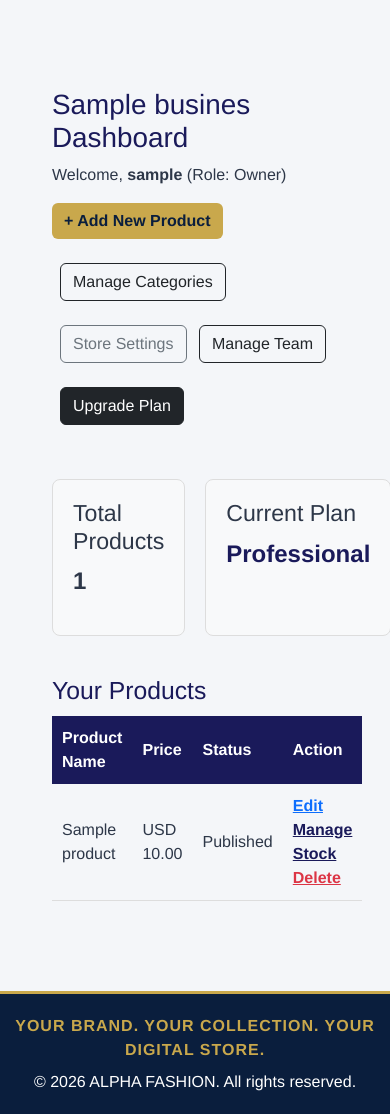
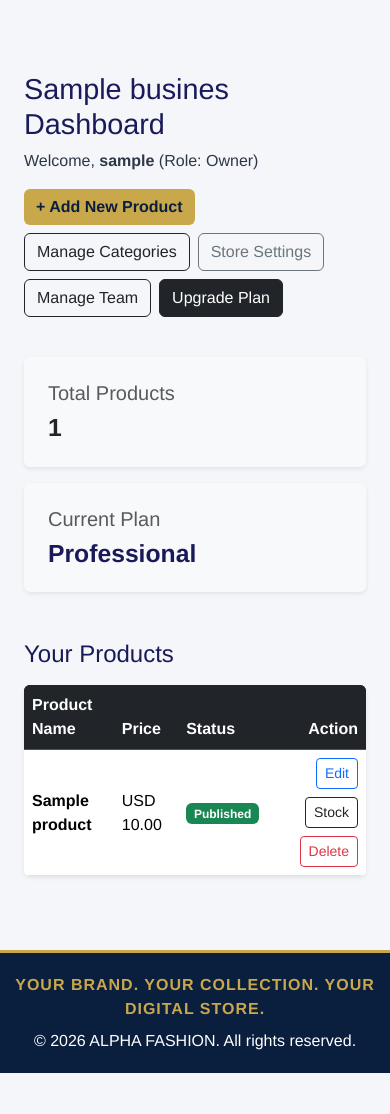
Before and after one commit to Iniobongcodex2/alpha-fashion, a Django app: page /dashboard/ in a window 390 px wide. Shown: the part 72-1186 px from the top of the page. After the commit the page ends 1145 px from the top, so only its background shows below. Run offline with Django 5.2, Linux system fonts and the light colour scheme; a user stored in the database is signed in; tables that the repository leaves empty hold one stand-in row (values such as "Sample post").

Commit message:
Mobile Optimization: Made dashboard responsive for phones

```diff
--- a/templates/core/dashboard.html
+++ b/templates/core/dashboard.html
@@ -1,53 +1,76 @@
 {% extends 'base.html' %}
 
 {% block content %}
-<div style="padding: 40px; max-width: 1000px; margin: 0 auto;">
-    <h1 style="color: #1a1a5a;">{{ business.business_name }} Dashboard</h1>
+<div class="container py-4 py-md-5">
+    <h1 style="color: #1a1a5a; font-size: clamp(1.8rem, 5vw, 2.5rem);">{{ business.business_name }} Dashboard</h1>
     <p>Welcome, <strong>{{ request.user.username }}</strong> (Role: {{ role }})</p>
 
-    <div style="margin-bottom: 20px;">
-        <a href="{% url 'add_product' %}" class="btn btn-alpha-gold mb-4">+ Add New Product</a>
-        <a href="{% url 'manage_categories' %}" class="btn btn-outline-dark mb-4 ms-2">Manage Categories</a>
-        <a href="{% url 'manage_profile' %}" class="btn btn-outline-secondary mb-4 ms-2">Store Settings</a>
-        <a href="{% url 'manage_team' %}" class="btn btn-outline-dark mb-4 ms-2">Manage Team</a> <!-- NEW BUTTON -->
-        <a href="{% url 'pricing' %}" class="btn btn-dark mb-4 ms-2">Upgrade Plan</a>
+    <!-- Buttons: Stacks neatly on mobile, inline on desktop -->
+    <div class="d-flex flex-wrap gap-2 mb-4">
+        <a href="{% url 'add_product' %}" class="btn btn-alpha-gold">+ Add New Product</a>
+        <a href="{% url 'manage_categories' %}" class="btn btn-outline-dark">Manage Categories</a>
+        <a href="{% url 'manage_profile' %}" class="btn btn-outline-secondary">Store Settings</a>
+        <a href="{% url 'manage_team' %}" class="btn btn-outline-dark">Manage Team</a>
+        <a href="{% url 'pricing' %}" class="btn btn-dark">Upgrade Plan</a>
     </div>
 
-    <div style="display: flex; gap: 20px; margin-top: 30px;">
-        <div style="background: #f8f9fa; padding: 20px; border-radius: 8px; flex: 1; border: 1px solid #ddd;">
-            <h3>Total Products</h3>
-            <p style="font-size: 24px; font-weight: bold;">{{ products.count }}</p>
+    <!-- Stats Boxes -->
+    <div class="row g-3 mt-3">
+        <div class="col-12 col-md-6">
+            <div class="card bg-light border-0 shadow-sm p-4">
+                <h5 class="text-muted">Total Products</h5>
+                <h2 class="fw-bold mb-0">{{ products.count }}</h2>
             </div>
-        <div style="background: #f8f9fa; padding: 20px; border-radius: 8px; flex: 1; border: 1px solid #ddd;">
-            <h3>Current Plan</h3>
-            <p style="font-size: 24px; font-weight: bold; color: #1a1a5a;">{{ business.subscription_status }}</p>
+        </div>
+        <div class="col-12 col-md-6">
+            <div class="card bg-light border-0 shadow-sm p-4">
+                <h5 class="text-muted">Current Plan</h5>
+                <h2 class="fw-bold mb-0" style="color: #1a1a5a;">{{ business.subscription_status }}</h2>
+            </div>
         </div>
     </div>
 
-    <h2 style="margin-top: 40px; color: #1a1a5a;">Your Products</h2>
-    <table style="width: 100%; border-collapse: collapse; margin-top: 10px;">
-        <tr style="background-color: #1a1a5a; color: white;">
-            <th style="padding: 10px; text-align: left;">Product Name</th>
-            <th style="padding: 10px; text-align: left;">Price</th>
-            <th style="padding: 10px; text-align: left;">Status</th>
-            <th style="padding: 10px; text-align: left;">Action</th>
+    <!-- Products Table -->
+    <h2 class="mt-5 mb-3" style="color: #1a1a5a; font-size: 1.5rem;">Your Products</h2>
+
+    <!-- table-responsive ensures the table scrolls horizontally on mobile instead of breaking the page -->
+    <div class="table-responsive shadow-sm rounded">
+        <table class="table table-hover align-middle bg-white mb-0">
+            <thead class="table-dark" style="background-color: #1a1a5a;">
+                <tr>
+                    <th>Product Name</th>
+                    <th>Price</th>
+                    <th>Status</th>
+                    <th class="text-end">Action</th>
                 </tr>
+            </thead>
+            <tbody>
                 {% for product in products %}
-        <tr style="border-bottom: 1px solid #ddd;">
-            <td style="padding: 10px;">{{ product.product_name }}</td>
-            <td style="padding: 10px;">{{ business.currency }} {{ product.price }}</td>
-            <td style="padding: 10px;">{{ product.publication_status }}</td>
-            <td style="padding: 10px;">
-                <a href="{% url 'edit_product' product.id %}" style="color: #0d6efd; font-weight: bold; text-decoration: underline; margin-right: 15px;">Edit</a>
-                <a href="{% url 'manage_variants' product.id %}" style="color: #1a1a5a; font-weight: bold; text-decoration: underline; margin-right: 15px;">Manage Stock</a>
-                <a href="{% url 'delete_product' product.id %}" style="color: #dc3545; font-weight: bold; text-decoration: underline;">Delete</a>
+                <tr>
+                    <td><strong>{{ product.product_name }}</strong></td>
+                    <td>{{ business.currency }} {{ product.price }}</td>
+                    <td>
+                        {% if product.publication_status == 'Published' %}
+                            <span class="badge bg-success">Published</span>
+                        {% else %}
+                            <span class="badge bg-warning text-dark">Draft</span>
+                        {% endif %}
+                    </td>
+                    <td class="text-end">
+                        <div class="d-flex flex-wrap justify-content-end gap-2">
+                            <a href="{% url 'edit_product' product.id %}" class="btn btn-sm btn-outline-primary">Edit</a>
+                            <a href="{% url 'manage_variants' product.id %}" class="btn btn-sm btn-outline-dark">Stock</a>
+                            <a href="{% url 'delete_product' product.id %}" class="btn btn-sm btn-outline-danger">Delete</a>
+                        </div>
                     </td>
                 </tr>
                 {% empty %}
                 <tr>
-            <td colspan="4" style="padding: 10px; text-align: center;">You have not added any products yet.</td>
+                    <td colspan="4" class="text-center text-muted py-4">You have not added any products yet.</td>
                 </tr>
                 {% endfor %}
+            </tbody>
         </table>
     </div>
+</div>
 {% endblock %}
```
Lines whose indentation alone changed are shown as unchanged.
